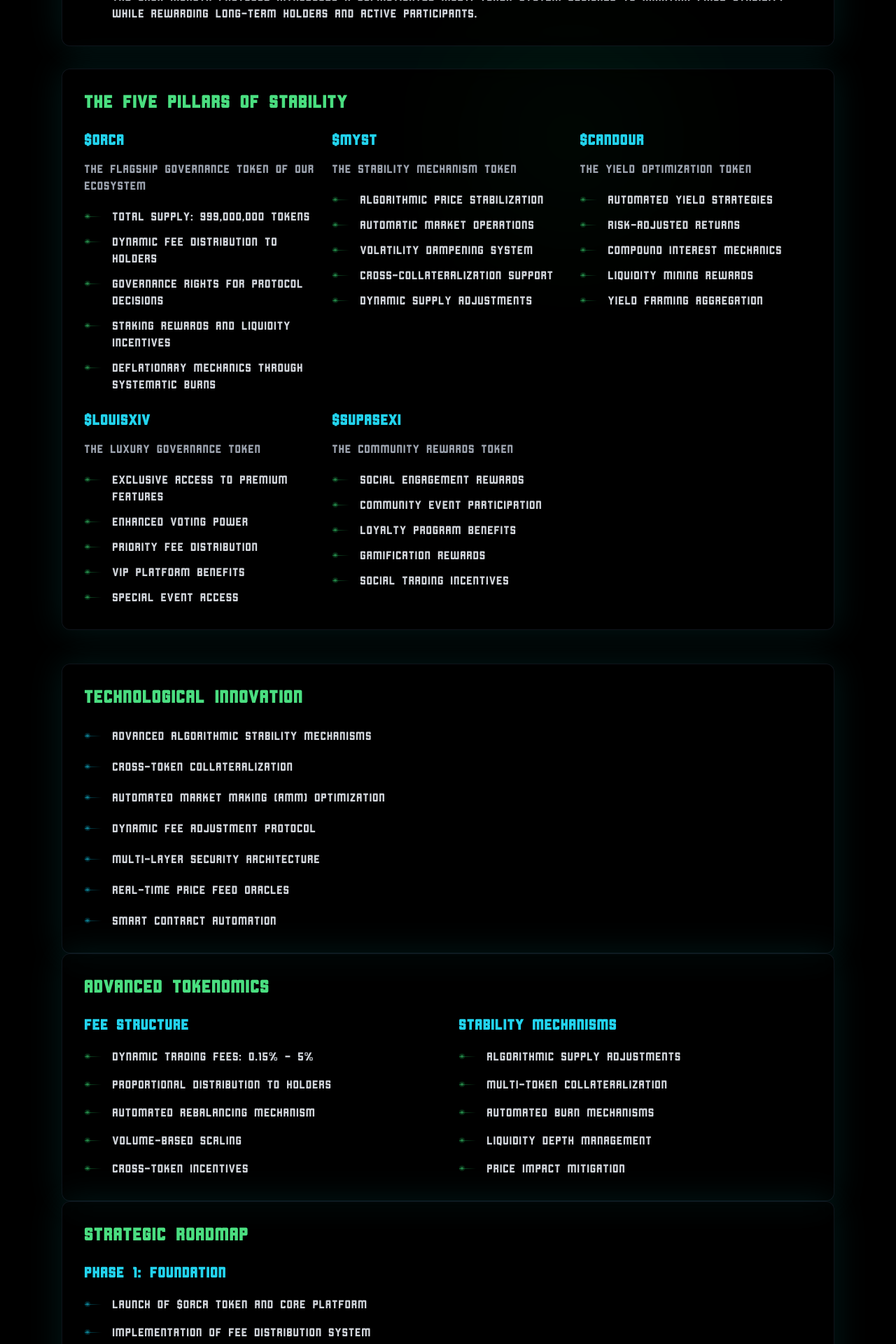
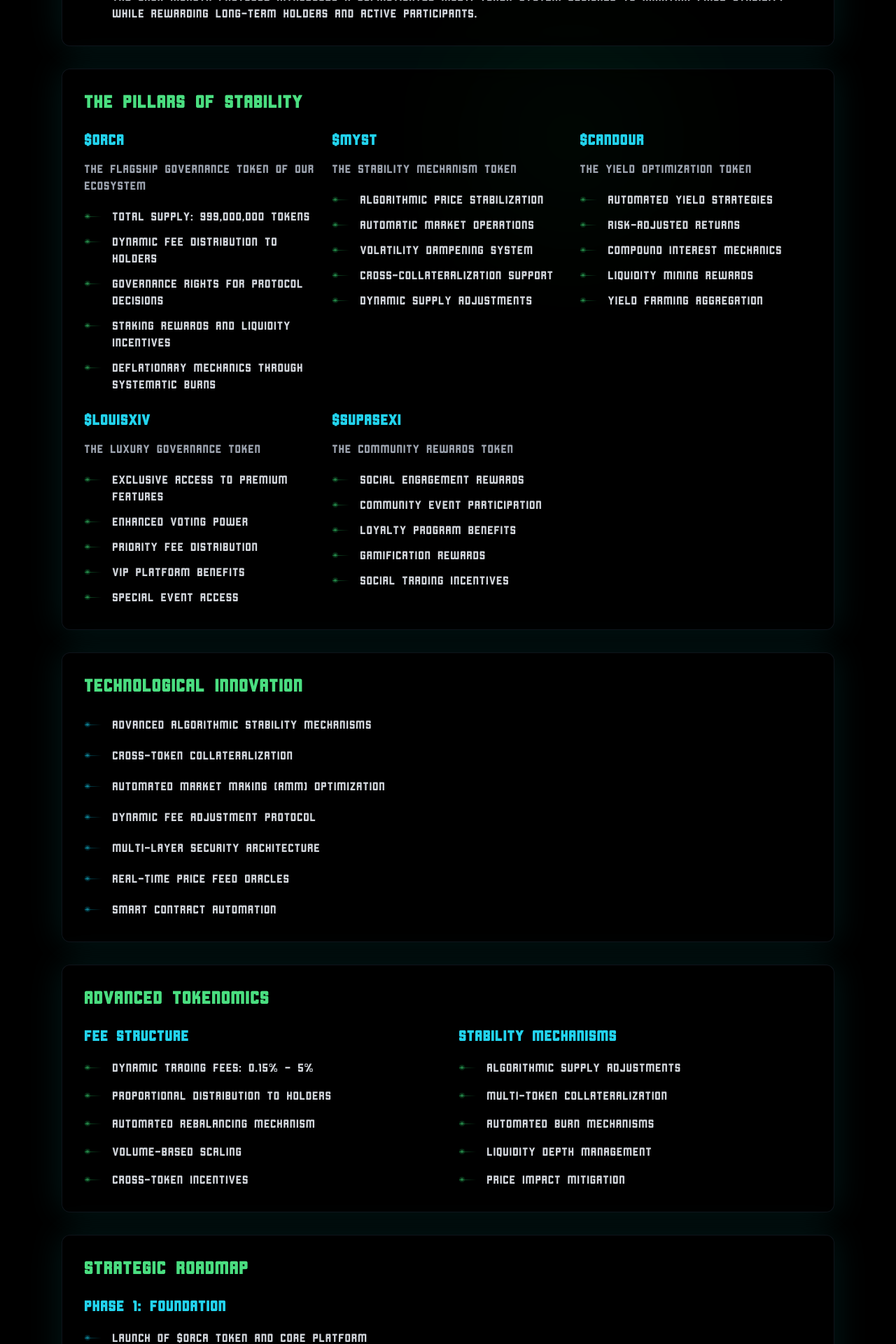
Before and after one commit to OrcaMonsta/orcamonsta1, a Next.js app: page /about in a window 1280 px wide. Shown: the part 460-2380 px from the top of the page at 70% size. Built offline with nearby package versions, Linux system fonts and the light colour scheme.

Commit message:
Update roadmap page with content from about page and improve spacing between sections

```diff
--- a/app/about/page.tsx
+++ b/app/about/page.tsx
@@ -19,7 +19,7 @@ const aboutContent = {
     ]
   },
   ecosystem: {
-    title: "THE FIVE PILLARS OF STABILITY",
+    title: "THE PILLARS OF STABILITY",
     tokens: [
       {
         name: "$ORCA",
@@ -208,7 +208,7 @@ export default function About() {
         <div className="space-y-8 mb-12">
           <div className="backdrop-blur-md bg-black/30 rounded-xl p-8 border border-gray-800/50
             shadow-[0_0_50px_rgba(0,255,255,0.1)] hover:shadow-[0_0_80px_rgba(0,255,255,0.2)]
-            transform transition-all duration-300 group overflow-hidden">
+            transform transition-all duration-300 group overflow-hidden mb-8">
             <div className="relative z-10">
               <h2 className={`${cornerstone.className} text-2xl font-bold text-green-400 mb-4`}>
                 {aboutContent.introduction.title}
@@ -233,7 +233,7 @@ export default function About() {
           {/* Ecosystem Section */}
           <div className="backdrop-blur-md bg-black/30 rounded-xl p-8 border border-gray-800/50
             shadow-[0_0_50px_rgba(0,255,255,0.1)] hover:shadow-[0_0_80px_rgba(0,255,255,0.2)]
-            transform transition-all duration-300 group overflow-hidden">
+            transform transition-all duration-300 group overflow-hidden mb-8">
             <h2 className={`${cornerstone.className} text-2xl font-bold text-green-400 mb-6`}>
               {aboutContent.ecosystem.title}
             </h2>
@@ -264,12 +264,11 @@ export default function About() {
               ))}
             </div>
           </div>
-        </div>
 
           {/* Technology Section */}
           <div className="backdrop-blur-md bg-black/30 rounded-xl p-8 border border-gray-800/50
             shadow-[0_0_50px_rgba(0,255,255,0.1)] hover:shadow-[0_0_80px_rgba(0,255,255,0.2)]
-          transform transition-all duration-300 group overflow-hidden">
+            transform transition-all duration-300 group overflow-hidden mb-8">
             <h2 className={`${cornerstone.className} text-2xl font-bold text-green-400 mb-6`}>
               {aboutContent.technology.title}
             </h2>
@@ -292,7 +291,7 @@ export default function About() {
           {/* Tokenomics Section */}
           <div className="backdrop-blur-md bg-black/30 rounded-xl p-8 border border-gray-800/50
             shadow-[0_0_50px_rgba(0,255,255,0.1)] hover:shadow-[0_0_80px_rgba(0,255,255,0.2)]
-          transform transition-all duration-300 group overflow-hidden">
+            transform transition-all duration-300 group overflow-hidden mb-8">
             <h2 className={`${cornerstone.className} text-2xl font-bold text-green-400 mb-6`}>
               {aboutContent.tokenomics.title}
             </h2>
@@ -324,7 +323,7 @@ export default function About() {
           {/* Roadmap Section */}
           <div className="backdrop-blur-md bg-black/30 rounded-xl p-8 border border-gray-800/50
             shadow-[0_0_50px_rgba(0,255,255,0.1)] hover:shadow-[0_0_80px_rgba(0,255,255,0.2)]
-          transform transition-all duration-300 group overflow-hidden">
+            transform transition-all duration-300 group overflow-hidden mb-8">
             <h2 className={`${cornerstone.className} text-2xl font-bold text-green-400 mb-6`}>
               {aboutContent.roadmap.title}
             </h2>
@@ -356,7 +355,7 @@ export default function About() {
           {/* Vision Section */}
           <div className="backdrop-blur-md bg-black/30 rounded-xl p-8 border border-gray-800/50
             shadow-[0_0_50px_rgba(0,255,255,0.1)] hover:shadow-[0_0_80px_rgba(0,255,255,0.2)]
-          transform transition-all duration-300 group overflow-hidden">
+            transform transition-all duration-300 group overflow-hidden mb-8">
             <h2 className={`${cornerstone.className} text-2xl font-bold text-green-400 mb-6`}>
               {aboutContent.vision.title}
             </h2>
@@ -405,6 +404,7 @@ export default function About() {
             </div>
           </div>
         </div>
+      </div>
     </main>
   )
 }
```
Lines whose indentation alone changed are shown as unchanged.
